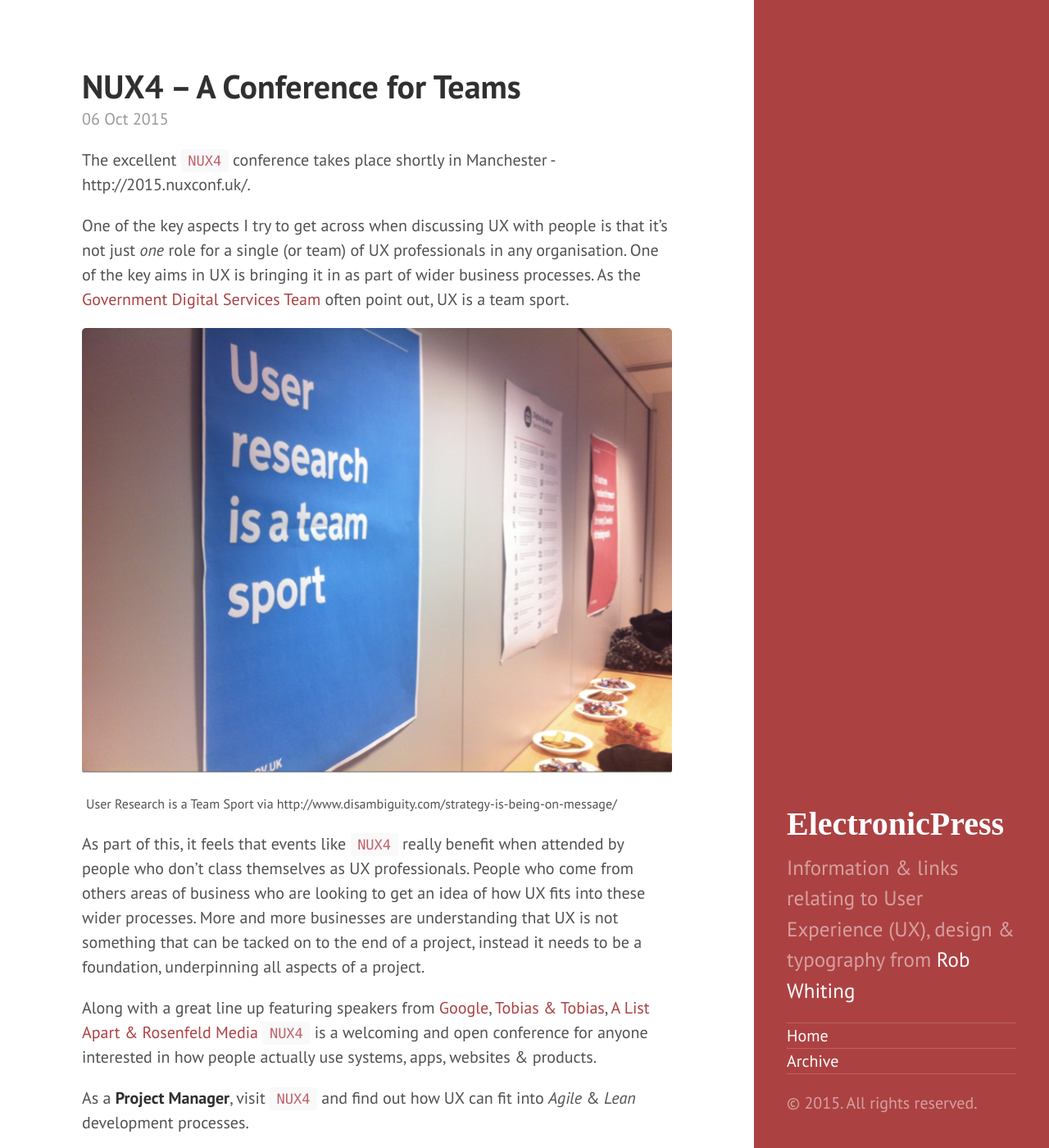
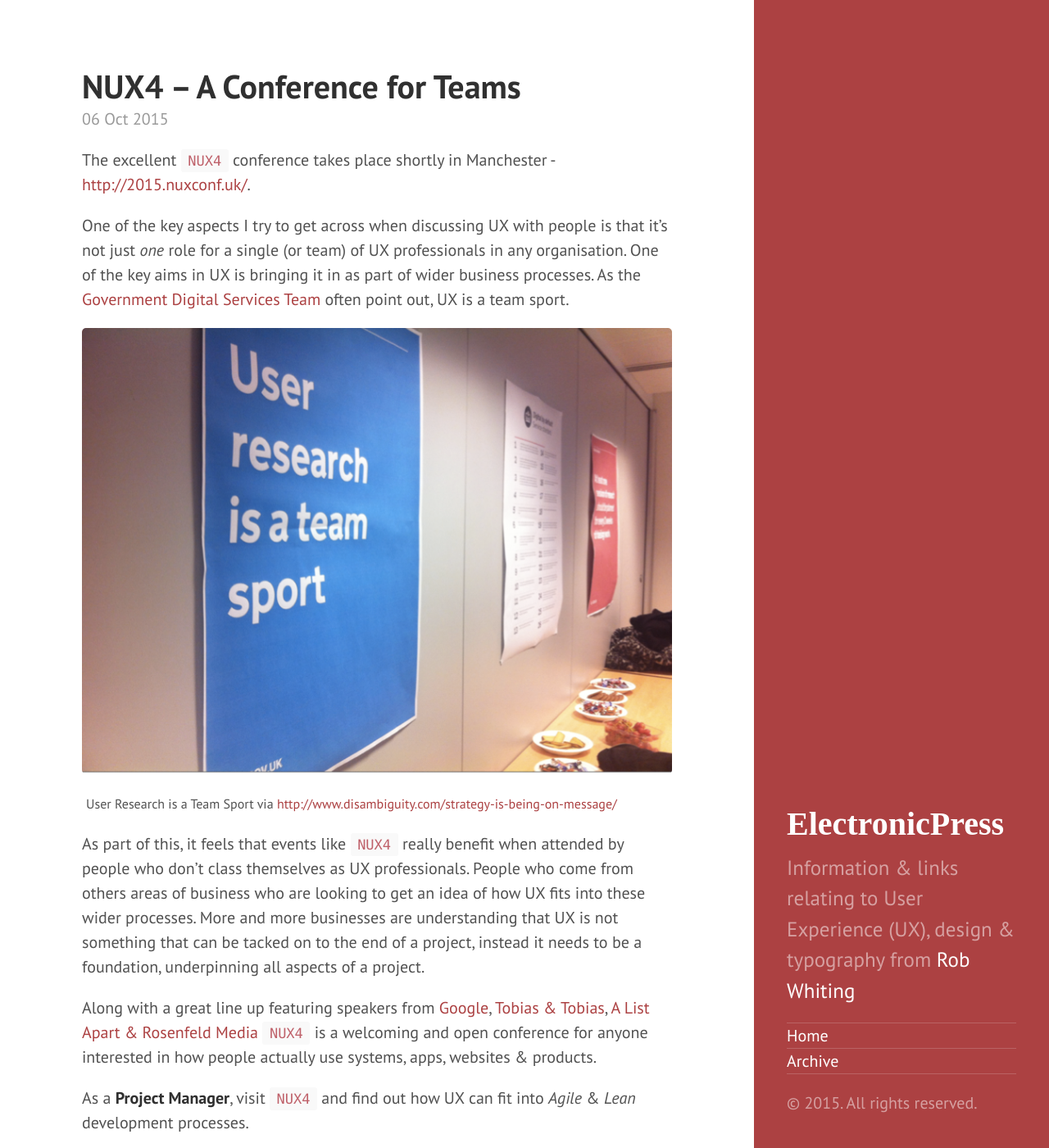
Before and after one commit to whitingx/whitingx.github.io, a Jekyll site: the page built from _posts/2015-10-06-nux4-conference-for-teams.md, in a window 1280 px wide and 1400 px high. Shown: the whole window at 82% size. Built offline with Jekyll 4.4.1, drawn with Linux system fonts in a browser that asks for light colours; some web fonts are replaced; comment, search, counter and statistics services are not loaded; some of the changed lines change nothing that is shown.

Commit message:
fix links in nux4 article

```diff
--- a/_posts/2015-10-06-nux4-conference-for-teams.md
+++ b/_posts/2015-10-06-nux4-conference-for-teams.md
@@ -4,12 +4,12 @@ title: NUX4 – A Conference for Teams
 layout: post
 tags: [UX, NUX, conference, collaboration]
 ---
-The excellent `NUX4` conference takes place shortly in Manchester - http://2015.nuxconf.uk/.
+The excellent `NUX4` conference takes place shortly in Manchester - [http://2015.nuxconf.uk/](http://2015.nuxconf.uk/).
 
 One of the key aspects I try to get across when discussing UX with people is that it's not just _one_ role for a single (or team) of UX professionals in any organisation. One of the key aims in UX is bringing it in as part of wider business processes. As the [Government Digital Services Team](https://twitter.com/gdsteam) often point out, UX is a team sport.
 
 ![User Research is a Team Sport](https://raw.githubusercontent.com/whitingx/whitingx.github.io/master/_posts/images/gdsteam-sport.png "User Research is a Team Sport"){: .blog-image }
-<span class="blog-image-caption">User Research is a Team Sport via http://www.disambiguity.com/strategy-is-being-on-message/</span>
+<span class="blog-image-caption">User Research is a Team Sport via [http://www.disambiguity.com/strategy-is-being-on-message/](http://www.disambiguity.com/strategy-is-being-on-message/)</span>
 
 As part of this, it feels that events like `NUX4` really benefit when attended by people who don't class themselves as UX professionals. People who come from others areas of business who are looking to get an idea of how UX fits into these wider processes. More and more businesses are understanding that UX is not something that can be tacked on to the end of a project, instead it needs to be a foundation, underpinning all aspects of a project.
 
```
